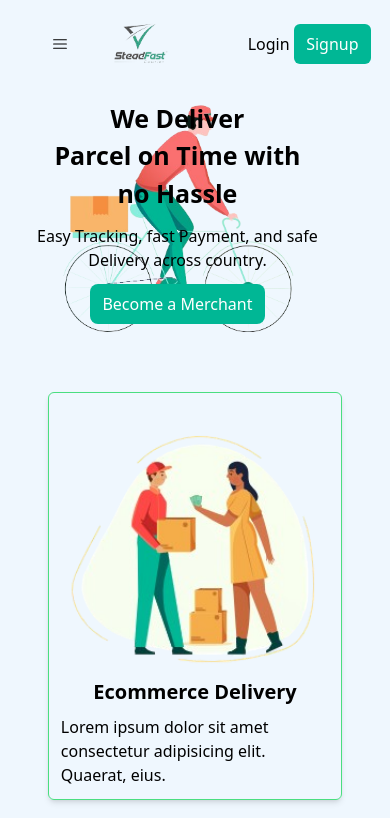
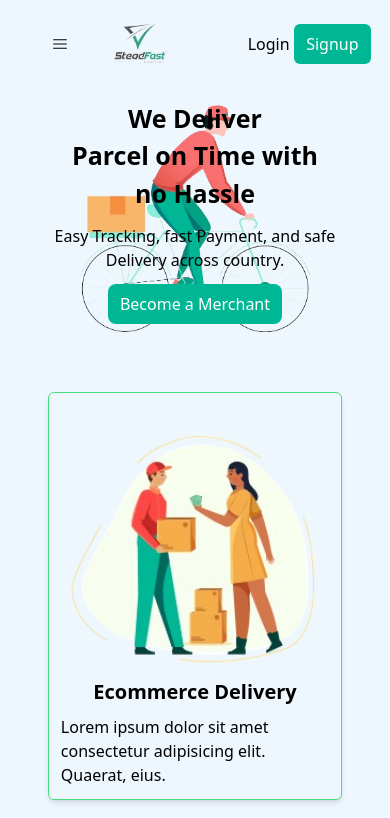
Before and after one commit to arickahamed/steadfastClone-reactjs, a React (Create React App) app: page / in a window 390 px wide. Shown: the top 818 px of the page. Built offline with nearby package versions, Linux system fonts and the light colour scheme.

Commit message:
some issues in netlify according to the background image

```diff
--- a/src/pages/Home.css
+++ b/src/pages/Home.css
@@ -1,5 +1,5 @@
 .bgImg {
-  background-image: url(../images/steadfast_rider.png);
+  background-image: url(/src/images/steadfast_rider.png);
   background-size: contain;
   background-position: center;
   background-repeat: no-repeat;
--- a/src/pages/Home.jsx
+++ b/src/pages/Home.jsx
@@ -7,7 +7,7 @@ const Home = () => {
   return (
     <Layout>
       <div className=" md:w-[90%] ld:w-[80%] mt-3 mx-auto">
-        <div className=" w-[90%] md:w-[80%] lg:w-[75%] text-center md:m-auto lg:m-auto bgImg">
+        <div className=" w-[90%] md:w-[80%] lg:w-[75%] text-center m-auto bgImg">
           <h3 className="text-[25px] font-bold">
             We Deliver <br /> Parcel on Time with <br /> no Hassle
           </h3>
```
